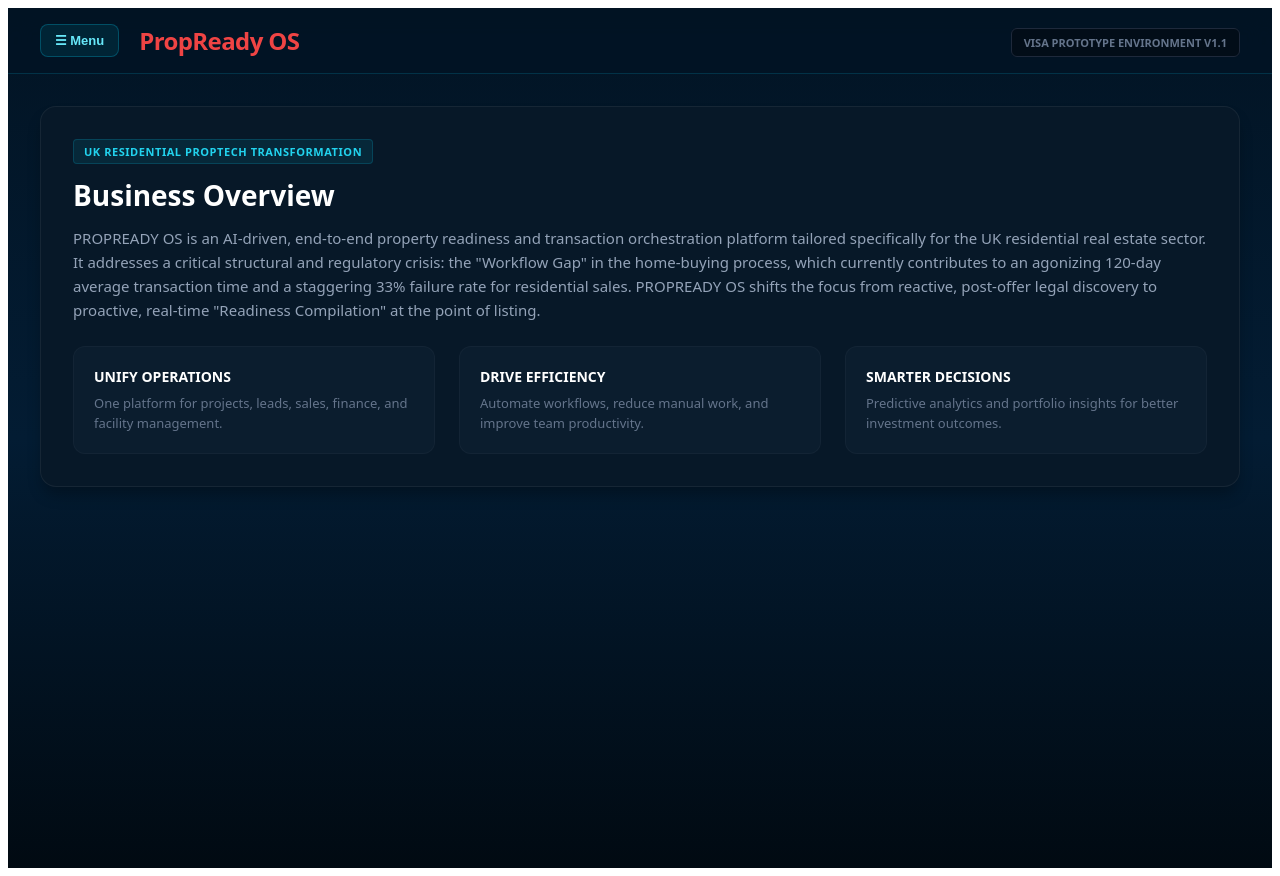
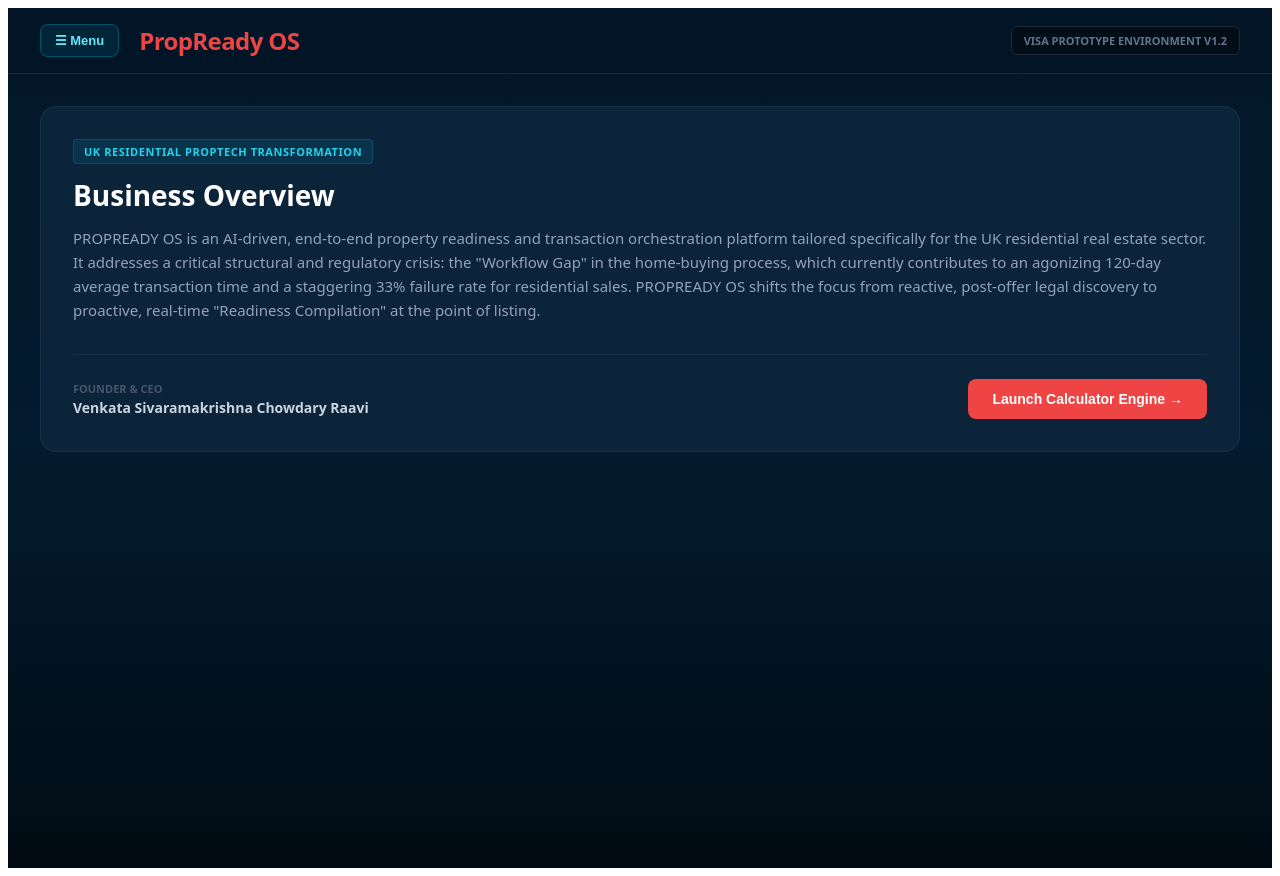
Before and after one commit to sivaramkrishna7281-collab/innovator-founder-prototype, a React (Vite) app: page / in a window 1280 px wide. Built offline with nearby package versions, Linux system fonts and the light colour scheme.

Commit message:
Synchronised prop data elements with live category sorting dashboard filters

```diff
--- a/src/App.jsx
+++ b/src/App.jsx
@@ -2,7 +2,7 @@
 import mockData from './data/mockData.json';
 
 export default function App() {
-  // Navigation State Routing Engine
+  // Navigation State Engine
   const [activeTab, setActiveTab] = useState('executive-summary');
   const [isMenuOpen, setIsMenuOpen] = useState(false);
 
@@ -11,6 +11,9 @@
   const [selectedPropertyId, setSelectedPropertyId] = useState("prop-1");
   const [propertyMetrics, setPropertyMetrics] = useState([]);
   const [readinessScore, setReadinessScore] = useState(0);
+
+  // Category Filtering State Variable Tracker
+  const [selectedCategory, setSelectedCategory] = useState("All");
 
   // Synchronise diagnostic state elements dynamically
   useEffect(() => {
@@ -44,8 +47,8 @@
     );
   };
 
-  const activeProperty = safeProperties.find(p => p.id === selectedPropertyId) || safeProperties;
-  const currentKpis = activeProperty && activeProperty.kpis ? activeProperty.kpis : { sqft: "0", avgPriceSqft: "0", epc: "-", valuation: "0" };
+  const activeProperty = safeProperties.find(p => p.id === selectedPropertyId) || safeProperties[0];
+  const currentKpis = activeProperty && activeProperty.kpis ? activeProperty.kpis : { volume: "0 m³", pandl: "£0", commercialRate: "£0", ntselatGrade: "Grade -" };
 
   const getMapEmbedUrl = () => {
     if (selectedPropertyId === "prop-2") {
@@ -63,18 +66,23 @@
     return '#F59E0B';
   };
 
-  // Centralised Inline CSS Core Architecture Theme Palette
-    const styles = {
+  // Filter metrics array array data items based on category selection
+  const filteredMetrics = propertyMetrics.filter(metric => {
+    if (selectedCategory === "All") return true;
+    return metric.category === selectedCategory;
+  });
+
+  const styles = {
     wrapper: {
       minHeight: '100vh',
       color: '#f8fafc',
       fontFamily: 'system-ui, -apple-system, sans-serif',
       backgroundColor: '#020d18',
-      backgroundImage: 'linear-gradient(to bottom, #021424, #031c33, #010a12)',
+      backgroundImage: 'linear-gradient(to bottom, #021627, #031B2F, #010c14)',
       paddingBottom: '60px'
     },
     header: {
-      backgroundColor: 'rgba(2, 20, 36, 0.95)',
+      backgroundColor: 'rgba(2, 22, 39, 0.95)',
       borderBottom: '1px solid rgba(6, 182, 212, 0.2)',
       padding: '16px 32px',
       display: 'flex',
@@ -96,8 +104,7 @@
       borderRadius: '8px',
       fontWeight: 'bold',
       fontSize: '13px',
-      cursor: 'pointer',
-      transition: 'all 0.2s ease'
+      cursor: 'pointer'
     },
     menuOverlay: {
       position: 'absolute',
@@ -124,8 +131,7 @@
       fontWeight: 'bold',
       cursor: 'pointer',
       display: 'block',
-      marginBottom: '4px',
-      transition: 'all 0.2s'
+      marginBottom: '4px'
     }),
     heading: {
       color: '#EF4444',
@@ -139,44 +145,29 @@
       margin: '0 auto',
       padding: '0 24px'
     },
-    infoBlock: {
-      backgroundColor: '#071828',
-      border: '1px solid rgba(255,255,255,0.06)',
-      borderRadius: '16px',
-      padding: '32px',
-      marginTop: '32px',
-      boxShadow: '0 10px 15px -3px rgba(0,0,0,0.3)'
+    kpiGrid: {
+      display: 'grid',
+      gridTemplateColumns: 'repeat(auto-fit, minmax(220px, 1fr))',
+      gap: '16px',
+      margin: '32px auto'
     },
-    pill: {
-      fontSize: '11px',
-      fontWeight: 'bold',
-      letterSpacing: '0.05em',
-      textTransform: 'uppercase',
-      color: '#22d3ee',
-      backgroundColor: 'rgba(6, 182, 212, 0.1)',
-      border: '1px solid rgba(6, 182, 212, 0.2)',
-      padding: '4px 10px',
-      borderRadius: '4px',
-      display: 'inline-block',
-      marginBottom: '12px'
-    },
-    gridThree: {
-      display: 'grid',
-      gridTemplateColumns: 'repeat(auto-fit, minmax(280px, 1fr))',
-      gap: '24px',
-      marginTop: '24px'
-    },
-    gridTwo: {
+    kpiCard: (borderColor) => ({
+      backgroundColor: '#0b243a',
+      padding: '16px',
+      borderRadius: '12px',
+      border: `2px solid ${borderColor}`,
+      boxShadow: '0 4px 6px -1px rgba(0,0,0,0.1)'
+    }),
+    layoutGrid: {
       display: 'grid',
       gridTemplateColumns: 'repeat(auto-fit, minmax(320px, 1fr))',
-      gap: '32px',
-      marginTop: '32px'
+      gap: '32px'
     },
     card: {
-      backgroundColor: '#071828',
+      backgroundColor: '#0b243a',
       padding: '24px',
       borderRadius: '16px',
-      border: '1px solid rgba(255,255,255,0.06)',
+      border: '1px solid rgba(255,255,255,0.08)',
       boxShadow: '0 20px 25px -5px rgba(0,0,0,0.3)'
     }
   };
@@ -184,78 +175,131 @@
   return (
     <div style={styles.wrapper}>
 
-      {/* Dynamic Header Core Navigation Canvas */}
+      {/* Navigation Header */}
       <header style={styles.header}>
         <div style={{ display: 'flex', alignItems: 'center', gap: '20px' }}>
-
-          {/* Top Left Menu Trigger */}
           <div style={{ position: 'relative' }}>
-            <button
-              style={styles.menuTrigger}
-              onClick={() => setIsMenuOpen(!isMenuOpen)}
-            >
-              ☰ Menu
-            </button>
-
-            {/* Control Panel Overlay Box */}
+            <button style={styles.menuTrigger} onClick={() => setIsMenuOpen(!isMenuOpen)}>☰ Menu</button>
             <div style={styles.menuOverlay}>
-              <div style={{ fontSize: '10px', fontWeight: 'bold', color: '#64748b', padding: '4px 16px 8px 16px', borderBottom: '1px solid rgba(255,255,255,0.05)', marginBottom: '8px', textTransform: 'uppercase' }}>
-                Platform Navigator
-              </div>
-              <button
-                style={styles.menuItem(activeTab === 'executive-summary')}
-                onClick={() => { setActiveTab('executive-summary'); setIsMenuOpen(false); }}
-              >
-                📋 Executive Plan Briefing
-              </button>
-              <button
-                style={styles.menuItem(activeTab === 'readiness-core')}
-                onClick={() => { setActiveTab('readiness-core'); setIsMenuOpen(false); }}
-              >
-                ⚡ Live Readiness Core Engine
-              </button>
+              <div style={{ fontSize: '10px', fontWeight: 'bold', color: '#64748b', padding: '4px 16px 8px 16px', borderBottom: '1px solid rgba(255,255,255,0.05)', marginBottom: '8px', textTransform: 'uppercase' }}>Platform Navigator</div>
+              <button style={styles.menuItem(activeTab === 'executive-summary')} onClick={() => { setActiveTab('executive-summary'); setIsMenuOpen(false); }}>📋 Executive Plan Briefing</button>
+              <button style={styles.menuItem(activeTab === 'readiness-core')} onClick={() => { setActiveTab('readiness-core'); setIsMenuOpen(false); }}>⚡ Live Readiness Core Engine</button>
             </div>
           </div>
-
           <h1 style={styles.heading}>PropReady OS</h1>
         </div>
-
-        <div>
-          <span style={{ fontSize: '11px', color: '#64748b', fontWeight: 'bold', textTransform: 'uppercase', trackingWide: 'true', border: '1px solid #1e293b', padding: '6px 12px', borderRadius: '6px', backgroundColor: '#020d18' }}>
-            Visa Prototype Environment v1.1
-          </span>
-        </div>
+        <span style={{ fontSize: '11px', color: '#64748b', fontWeight: 'bold', textTransform: 'uppercase', border: '1px solid #1e293b', padding: '6px 12px', borderRadius: '6px', backgroundColor: '#020d18' }}>Visa Prototype Environment v1.2</span>
       </header>
 
-      {/* RENDER STEP A: LANDING PAGE BRIEFING ENVIRONMENT */}
+      {/* EXECUTIVE INFORMATION VIEW */}
       {activeTab === 'executive-summary' && (
         <div style={styles.container}>
-          <div style={styles.infoBlock}>
-            <span style={styles.pill}>UK Residential PropTech Transformation</span>
+          <div style={{ backgroundColor: '#0b243a', border: '1px solid rgba(255,255,255,0.06)', borderRadius: '16px', padding: '32px', marginTop: '32px' }}>
+            <span style={{ fontSize: '11px', fontWeight: 'bold', letterSpacing: '0.05em', textTransform: 'uppercase', color: '#22d3ee', backgroundColor: 'rgba(6, 182, 212, 0.1)', border: '1px solid rgba(6, 182, 212, 0.2)', padding: '4px 10px', borderRadius: '4px', display: 'inline-block', marginBottom: '12px' }}>UK Residential PropTech Transformation</span>
             <h2 style={{ fontSize: '28px', fontWeight: '900', margin: '0 0 12px 0', color: '#fff' }}>Business Overview</h2>
             <p style={{ color: '#94a3b8', fontSize: '15px', lineHeight: '1.6', margin: 0 }}>
               PROPREADY OS is an AI-driven, end-to-end property readiness and transaction orchestration platform tailored specifically for the UK residential real estate sector. It addresses a critical structural and regulatory crisis: the "Workflow Gap" in the home-buying process, which currently contributes to an agonizing 120-day average transaction time and a staggering 33% failure rate for residential sales. PROPREADY OS shifts the focus from reactive, post-offer legal discovery to proactive, real-time "Readiness Compilation" at the point of listing.
             </p>
-
-            <div style={styles.gridThree}>
-              <div style={{ backgroundColor: '#0b1d2e', padding: '20px', borderRadius: '12px', border: '1px solid rgba(255,255,255,0.03)' }}>
-                <h4 style={{ margin: '0 0 8px 0', color: '#fff', fontSize: '14px', fontWeight: 'bold', textTransform: 'uppercase' }}>Unify Operations</h4>
-                <p style={{ margin: 0, fontSize: '13px', color: '#64748b', lineHeight: '1.5' }}>One platform for projects, leads, sales, finance, and facility management.</p>
+            <div style={{ marginTop: '32px', paddingTop: '24px', borderTop: '1px solid rgba(255,255,255,0.05)', display: 'flex', justifyContent: 'space-between', alignItems: 'center', flexWrap: 'wrap', gap: '16px' }}>
+              <div>
+                <span style={{ fontSize: '11px', color: '#475569', fontWeight: 'bold', textTransform: 'uppercase', display: 'block' }}>Founder & CEO</span>
+                <span style={{ fontSize: '14px', fontWeight: 'bold', color: '#cbd5e1' }}>Venkata Sivaramakrishna Chowdary Raavi</span>
               </div>
-              <div style={{ backgroundColor: '#0b1d2e', padding: '20px', borderRadius: '12px', border: '1px solid rgba(255,255,255,0.03)' }}>
-                <h4 style={{ margin: '0 0 8px 0', color: '#fff', fontSize: '14px', fontWeight: 'bold', textTransform: 'uppercase' }}>Drive Efficiency</h4>
-                <p style={{ margin: 0, fontSize: '13px', color: '#64748b', lineHeight: '1.5' }}>Automate workflows, reduce manual work, and improve team productivity.</p>
-              </div>
-              <div style={{ backgroundColor: '#0b1d2e', padding: '20px', borderRadius: '12px', border: '1px solid rgba(255,255,255,0.03)' }}>
-                <h4 style={{ margin: '0 0 8px 0', color: '#fff', fontSize: '14px', fontWeight: 'bold', textTransform: 'uppercase' }}>Smarter Decisions</h4>
-                <p style={{ margin: 0, fontSize: '13px', color: '#64748b', lineHeight: '1.5' }}>Predictive analytics and portfolio insights for better investment outcomes.</p>
-              </div>
+              <button style={{ backgroundColor: '#EF4444', color: '#fff', border: 'none', padding: '12px 24px', borderRadius: '8px', fontSize: '14px', fontWeight: 'bold', cursor: 'pointer' }} onClick={() => setActiveTab('readiness-core')}>Launch Calculator Engine →</button>
             </div>
           </div>
         </div>
       )}
 
-      {/* Placeholder for other tabs (readiness-core) and closing of main wrapper */}
+      {/* CORE READINESS SCORE VIEW ENVIRONMENT */}
+      {activeTab === 'readiness-core' && (
+        <div style={styles.container}>
+
+          {/* Top Aggregated Real Estate Asset KPI Metrics */}
+          <section style={styles.kpiGrid}>
+            <div style={styles.kpiCard('#06B6D4')}>
+              <span style={{ fontSize: '11px', color: '#94a3b8', textTransform: 'uppercase', fontWeight: 'bold' }}>Internal Volume</span>
+              <div style={{ fontSize: '22px', fontWeight: '900', marginTop: '4px' }}>{currentKpis.volume}</div>
+            </div>
+            <div style={styles.kpiCard('#10B981')}>
+              <span style={{ fontSize: '11px', color: '#94a3b8', textTransform: 'uppercase', fontWeight: 'bold' }}>P&L</span>
+              <div style={{ fontSize: '22px', fontWeight: '900', marginTop: '4px' }}>{currentKpis.pandl}</div>
+            </div>
+            <div style={styles.kpiCard('#F59E0B')}>
+              <span style={{ fontSize: '11px', color: '#94a3b8', textTransform: 'uppercase', fontWeight: 'bold' }}>Commercial Rate</span>
+              <div style={{ fontSize: '22px', fontWeight: '900', marginTop: '4px' }}>{currentKpis.commercialRate}</div>
+            </div>
+            <div style={styles.kpiCard('#8B5CF6')}>
+              <span style={{ fontSize: '11px', color: '#94a3b8', textTransform: 'uppercase', fontWeight: 'bold' }}>NTSELAT Grade</span>
+              <div style={{ fontSize: '22px', fontWeight: '900', marginTop: '4px' }}>{currentKpis.ntselatGrade}</div>
+            </div>
+          </section>
+
+          {/* Property Selection & Metrics Dashboard */}
+          <div style={styles.layoutGrid}>
+            <div style={styles.card}>
+              <h3 style={{ fontSize: '16px', fontWeight: '900', marginBottom: '16px', color: '#22d3ee' }}>Property Selection</h3>
+              <select
+                value={selectedPropertyId}
+                onChange={(e) => setSelectedPropertyId(e.target.value)}
+                style={{ width: '100%', padding: '10px', borderRadius: '8px', backgroundColor: '#061321', color: '#22d3ee', border: '1px solid rgba(6, 182, 212, 0.3)', fontSize: '14px' }}
+              >
+                {safeProperties.map(prop => (
+                  <option key={prop.id} value={prop.id}>{prop.name}</option>
+                ))}
+              </select>
+            </div>
+
+            <div style={styles.card}>
+              <h3 style={{ fontSize: '16px', fontWeight: '900', marginBottom: '16px', color: '#22d3ee' }}>Readiness Score</h3>
+              <div style={{ fontSize: '48px', fontWeight: '900', color: getGaugeColor(), textAlign: 'center' }}>{readinessScore}%</div>
+            </div>
+          </div>
+
+          {/* Category Filter */}
+          <div style={{ marginTop: '32px', display: 'flex', gap: '12px', flexWrap: 'wrap' }}>
+            {['All', 'Legal', 'Financial', 'Compliance'].map(category => (
+              <button
+                key={category}
+                onClick={() => setSelectedCategory(category)}
+                style={{
+                  padding: '8px 16px',
+                  borderRadius: '8px',
+                  backgroundColor: selectedCategory === category ? 'rgba(6, 182, 212, 0.3)' : 'rgba(6, 182, 212, 0.1)',
+                  border: '1px solid rgba(6, 182, 212, 0.3)',
+                  color: selectedCategory === category ? '#22d3ee' : '#cbd5e1',
+                  fontWeight: 'bold',
+                  cursor: 'pointer',
+                  fontSize: '13px'
+                }}
+              >
+                {category}
+              </button>
+            ))}
+          </div>
+
+          {/* Metrics Checklist */}
+          <div style={{ marginTop: '32px', backgroundColor: '#0b243a', padding: '24px', borderRadius: '16px', border: '1px solid rgba(255,255,255,0.08)' }}>
+            <h3 style={{ fontSize: '16px', fontWeight: '900', marginBottom: '16px', color: '#22d3ee' }}>Property Metrics</h3>
+            <div style={{ display: 'grid', gap: '12px' }}>
+              {filteredMetrics.map(metric => (
+                <label key={metric.id} style={{ display: 'flex', alignItems: 'center', gap: '12px', padding: '12px', backgroundColor: '#061321', borderRadius: '8px', cursor: 'pointer', border: '1px solid rgba(6, 182, 212, 0.1)' }}>
+                  <input
+                    type="checkbox"
+                    checked={metric.checked || false}
+                    onChange={() => toggleMetric(metric.id)}
+                    style={{ width: '18px', height: '18px', cursor: 'pointer' }}
+                  />
+                  <div>
+                    <div style={{ fontWeight: 'bold', color: '#cbd5e1' }}>{metric.name}</div>
+                    <div style={{ fontSize: '12px', color: '#64748b' }}>Weight: {metric.weight}</div>
+                  </div>
+                </label>
+              ))}
+            </div>
+          </div>
+        </div>
+      )}
     </div>
   );
 }
```
Also changed, not shown: src/data/mockData.json (+35 -14 lines).
